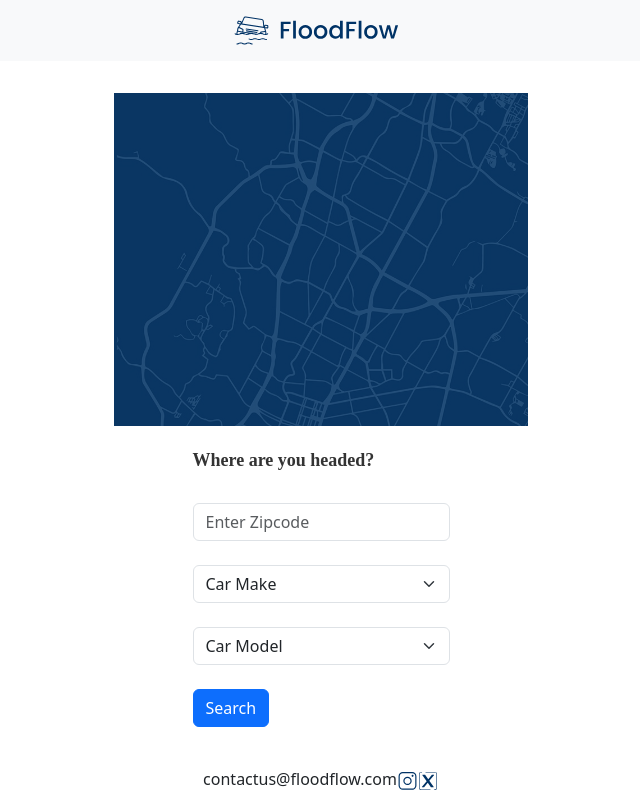
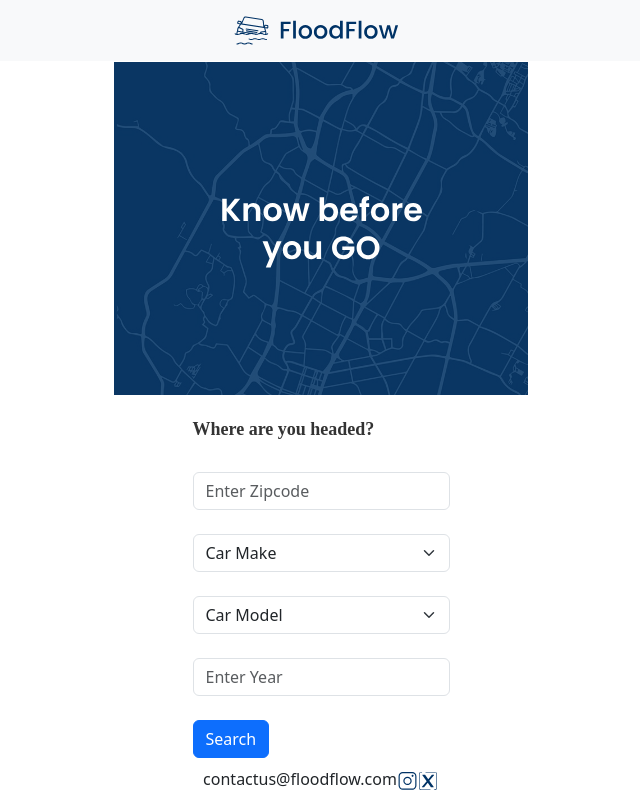
Before and after one commit to PradatiusD/broward-crabs, a Next.js app: page /lookup in a window 1280 px wide. Shown: the whole page, without its empty margins (319-959 px from the left). Built offline with nearby package versions, Linux system fonts and the light colour scheme.

Commit message:
console logging user json respond

```diff
--- a/app/globals.css
+++ b/app/globals.css
@@ -7,11 +7,10 @@
     line-height: 120%;
 }
 .lookup-background {
-    background-image: url("");
+    background-image: url("/pages/background.svg");
+
 }
-.zip-code {
-    border-radius: 4px;
-}
+
 .footer {
     display: flex;
     width: 100%;
--- a/pages/lookup.tsx
+++ b/pages/lookup.tsx
@@ -6,7 +6,7 @@ import background from "./background.svg";
 const carInfo =[
     {
         "make": "Toyota",
-        "models": ["Camry", "Corolla", "Prius", "RAV4", "Highlander"]
+        "models": ["Camry", "Corolla", "Prius", "RAV4", "Highlander"],
     },
     {
         "make": "Honda",
@@ -46,8 +46,23 @@ const carInfo =[
     }
 ];
 export default function LandingPage () {
-   const [make,setMake] = useState("")
+    const [zipCode, setZipCode] = useState("")
+    const [make,setMake] = useState("")
+    const [model, setModel] = useState("")
+    const [year, setYear] = useState("")
+
+    const handleSubmit = (event) => {
+        event.preventDefault();
+        console.log({
+            model,
+            make,
+            year,
+        })
+    }
     const brandModels = carInfo.find(function (carData) {
+        if(carData.make == make){
+            console.log(carData.models)
+        }
         return carData.make === make
     })
     return (
@@ -56,10 +71,12 @@ export default function LandingPage () {
                 <div className="mb-4 lookup-background">
                     <Image src={background}  alt="instagram logo"/>
                 </div>
-                <form>
+                <form onSubmit={handleSubmit}>
                 <h5 className="header-label">Where are you headed?</h5>
                     <div className="form-group zip-code pt-4">
-                        <input type="text" className="form-control" id="Zipcode" aria-describedby="ZipcodeHelp"
+                        <input type="text" className="form-control" id="Zipcode" aria-describedby="ZipcodeHelp" onChange={(e) => {
+                            setZipCode(e.target.value)
+                        }}
                                placeholder="Enter Zipcode"/>
                     </div>
                     <div className="form-group pt-4">
@@ -75,7 +92,9 @@ export default function LandingPage () {
                         </select>
                     </div>
                     <div className="car-model pt-4 pb-4">
-                        <select className="form-select" aria-label="Default select example">
+                        <select className="form-select" aria-label="Default select example" onChange={(e)=>{
+                            setModel(e.target.value)
+                        }}>
                             <option>Car Model</option>
                             {brandModels && brandModels.models.map((modelName) =>{
                                 return(
@@ -84,8 +103,14 @@ export default function LandingPage () {
                             })}
                         </select>
                     </div>
-                    <Link href="/results">
-                        <button type="button" className="btn btn-primary btn-md rounded-lg">Search</button>
+                    <div className="pb-4">
+                        <input type="text" value={year} pattern="\d{4}" onChange={(e) =>{
+                            setYear(e.target.value)
+                        }} className="form-control pt" id="car-year" aria-describedby="CarYearHelp"
+                               placeholder="Enter Year"/>
+                    </div>
+                    <Link href="/">
+                        <button className="btn btn-primary btn-md rounded-lg" onClick={handleSubmit}>Search</button>
                     </Link>
                 </form>
             </div>
```
Also changed, not shown: pages/background.svg.
